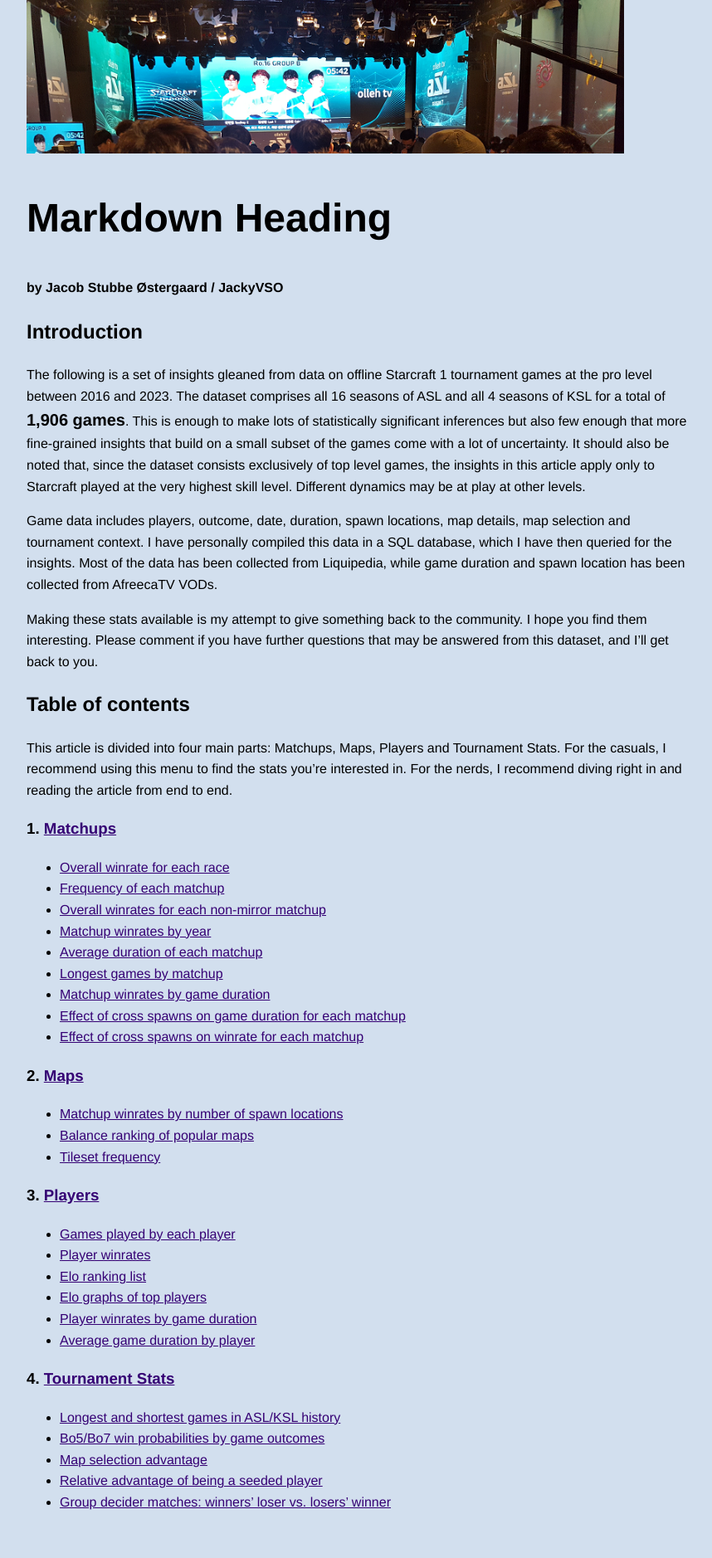
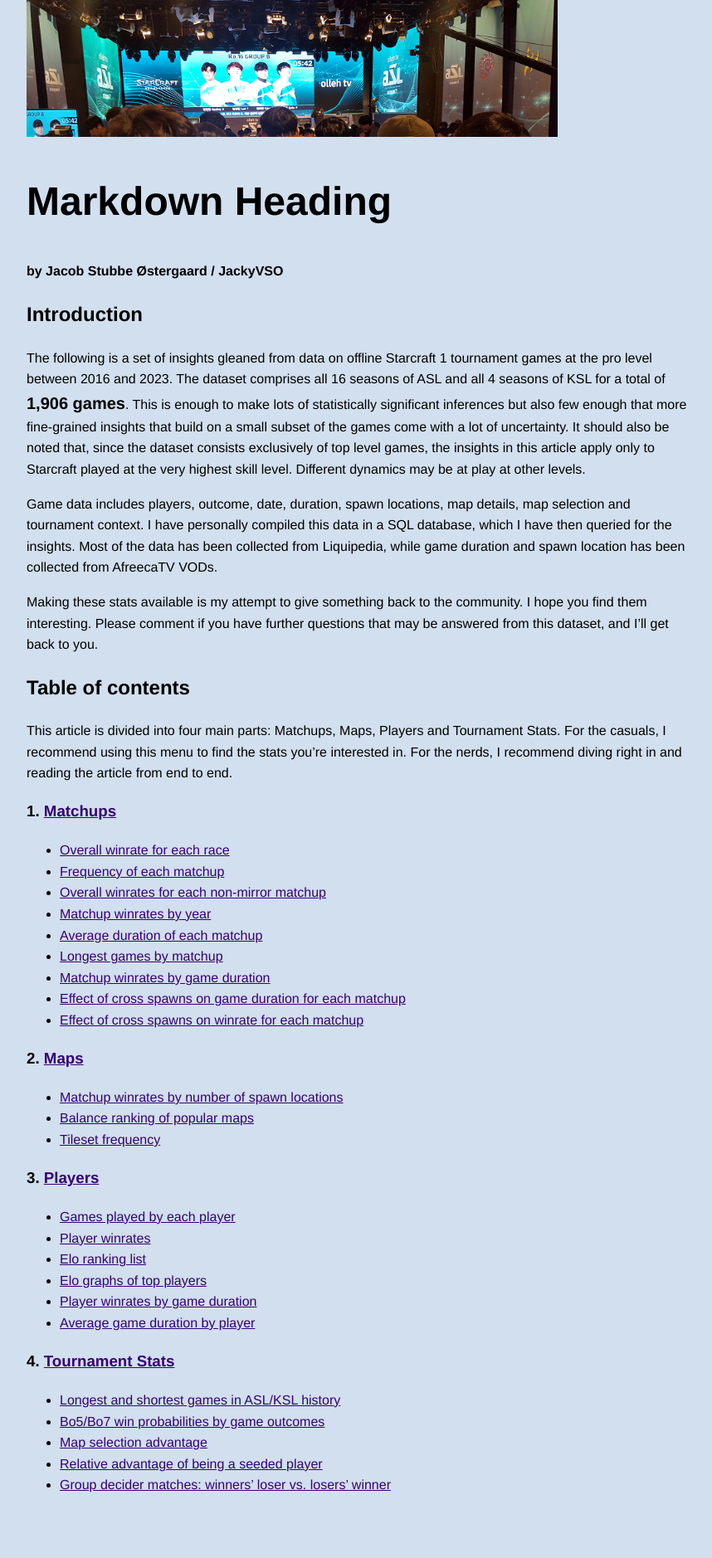
Before and after one commit to JackyVSO/Starcraft, a Jekyll site: the page built from index.md, in a window 1280 px wide. Shown: the top 1878 px of the page at 83% size, without its empty margins (208-1066 px from the left). Built offline with Jekyll 4.4.1, drawn with Linux system fonts in a browser that asks for light colours.

Commit message:
Checking if empty headings is the cause of non-rendering images

```diff
--- a/_layouts/default.html
+++ b/_layouts/default.html
@@ -21,7 +21,7 @@
             background-color: #d2dfee; /* Set a background color for the header */
         }
       img {
-            max-width: 90%;
+            max-width: 80%;
             height: auto;
       }
       a {
--- a/index.md
+++ b/index.md
@@ -56,7 +56,7 @@
 
 <h1 class="h1" id="#Matchups"> 1. Matchups</h1>
 <span style="font-size: 24px;"><i>Artosis is technically correct - the best kind of correct</i></span>
-<h4 id="#A2"></h4>
+<h4 id="#A2">.</h4>
 
 <style>
   .table {
@@ -127,7 +127,7 @@
 
 Now let's look at the winrates of the individual non-mirror matchups. The numbers confirm the well-known pattern of T > Z > P > T but suggests that Zerg's advantage over Protoss is slightly smaller than Terran's advantage over Zerg and Protoss' advantage over Terran:
 
-<h4 id="#A11"></h4>
+<h4 id="#A11">.</h4>
 
 ![TvP overall winrate](images/A11TvPoverallwinrate.png "TVP overall winrate")
 ![TvZ overall winrate](images/A11TvZoverallwinrate.png "TVZ overall winrate")
@@ -135,7 +135,7 @@
 
 While these figures are very unsurprising, it becomes a lot more interesting when you go into some more detail. For starters, let's take a look at the development of the matchup winrates year on year:
 
-<h4 id="#6"></h4>
+<h4 id="#6">.</h4>
 
 ![TvP winrate YoY](images/6TvPwinrates.png "TvP winrate 2016-2023")
 ![TvZ winrate YoY](images/6TvZwinrates.png "TvP winrate 2016-2023")
```
